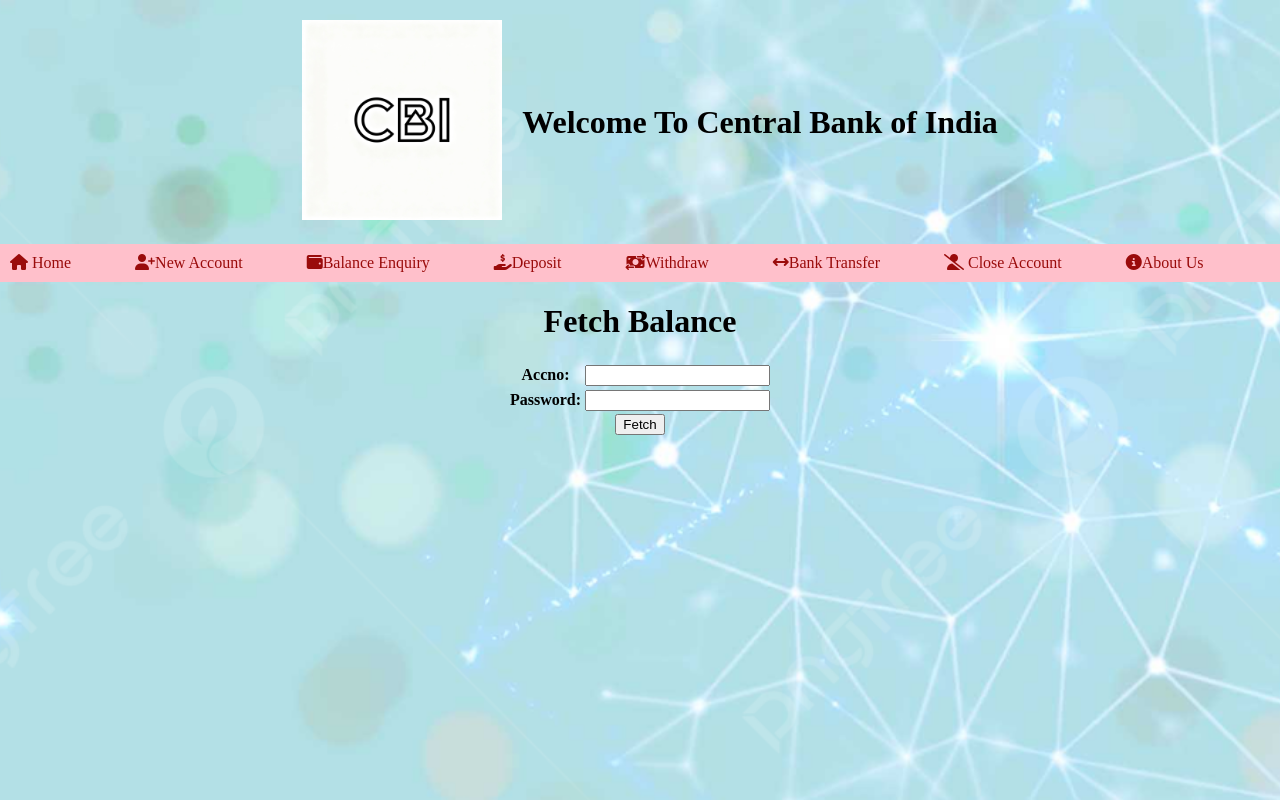
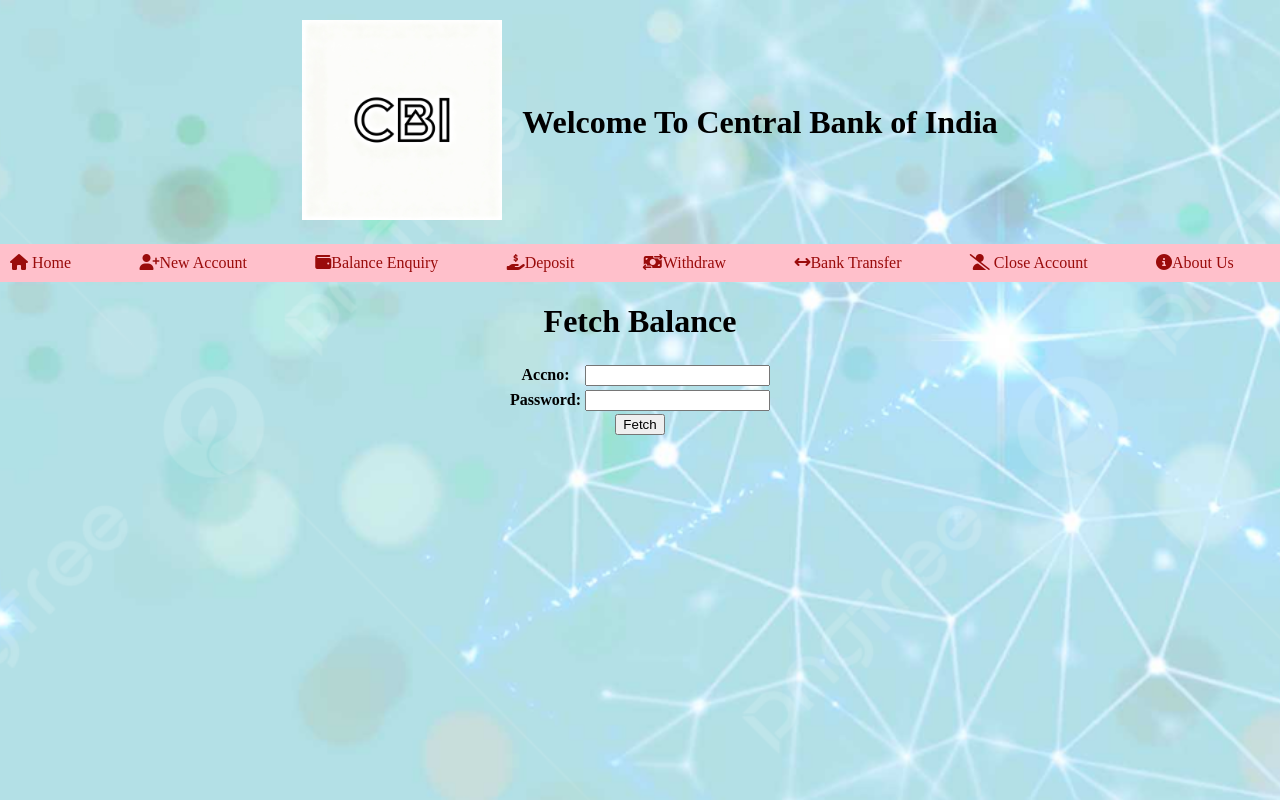
Before and after one commit to gowtham595/Bank-Application, a Django app: page /bal/ in a window 1280 px wide. Run offline with Django 5.2, Linux system fonts and the light colour scheme.

Commit message:
changed css

```diff
--- a/bankapp/static/mystatic/styles.css
+++ b/bankapp/static/mystatic/styles.css
@@ -27,8 +27,9 @@
 }
 .hyperlinks {
     background-color: pink;
-    display: flex;
-    gap: 30px;
+    display:flex;
+    flex-direction: row;
+    justify-content: space-between;
     font-size: x-medium;
     width: 100%;
     padding: 10px;
```
